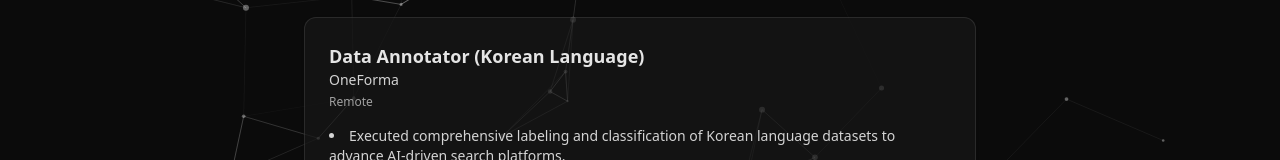
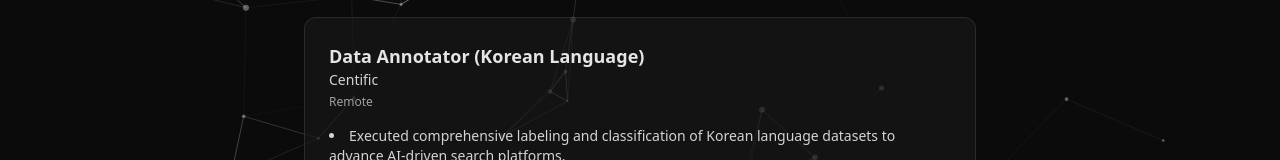
Before and after one commit to jpsehyun/portfolio-web, a Next.js app: page /experience in a window 1280 px wide. Shown: the part 358-518 px from the top of the page. Built offline with nearby package versions, Linux system fonts and the light colour scheme.

Commit message:
updated exp

```diff
--- a/src/app/experience/page.tsx
+++ b/src/app/experience/page.tsx
@@ -14,7 +14,7 @@ const experiences = [
   },
   {
     role: "Data Annotator (Korean Language)",
-    company: "OneForma",
+    company: "Centific",
     period: "Remote",
     location: "",
     details: [
```
Also changed, not shown: 2 other files (tests, documents, lock files or other folders).
